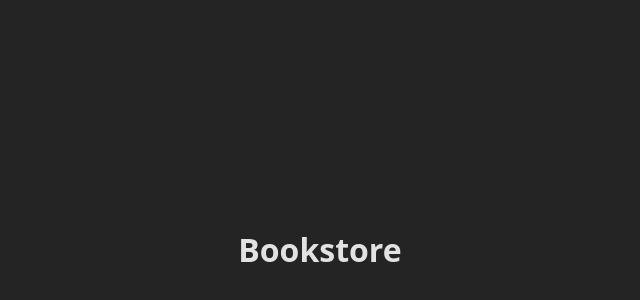
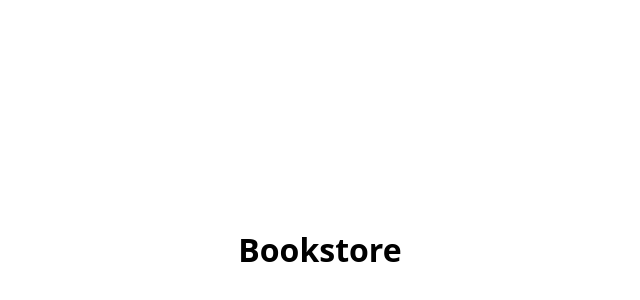
Before and after one commit to halynabondar/Bookstore, a React (Vite) app in the folder frontend/: page / in a window 1280 px wide. Shown: the part 150-450 px from the top of the page, without its empty margins (320-960 px from the left). Built offline with nearby package versions, Linux system fonts and the light colour scheme.

Commit message:
Delete redundant styles

```diff
--- a/frontend/src/index.css
+++ b/frontend/src/index.css
@@ -3,20 +3,10 @@
   line-height: 1.5;
   font-weight: 400;
 
-  color-scheme: light dark;
-  color: rgba(255, 255, 255, 0.87);
-  background-color: #242424;
-
   font-synthesis: none;
   text-rendering: optimizeLegibility;
   -webkit-font-smoothing: antialiased;
   -moz-osx-font-smoothing: grayscale;
-}
-
-a {
-  font-weight: 500;
-  color: #646cff;
-  text-decoration: inherit;
 }
 
 body {
```
